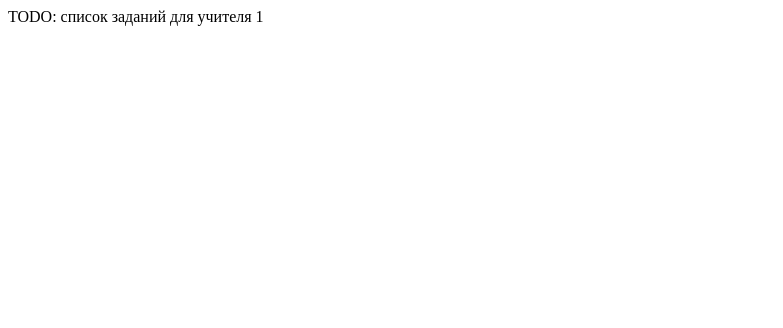
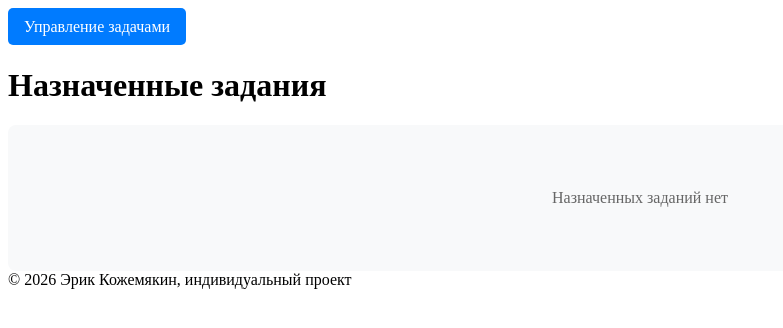
Before and after one commit to SpideErik/top_it_auto_python_hw_check, a Flask app: page /teachers/ in a window 1280 px wide. Shown: the top 328 px of the page, without its empty margins (0-783 px from the left). Run offline with Flask 3, Linux system fonts and the light colour scheme; a user stored in the database is signed in; tables that the repository leaves empty hold one stand-in row (values such as "Sample post").

Commit message:
Добавил поля в таблицу заданий. Сделал шаблоны страниц с назначенными заданиями. Добавил кнопки переключения страниц для учителя

```diff
--- a/app/models.py
+++ b/app/models.py
@@ -44,4 +44,7 @@ class Assignment(db.Model):
     state = db.Column(db.Enum(AssignmentState), default=AssignmentState.ISSUED, nullable=False)
     issued = db.Column(db.Date, default=date.today)
     deadline = db.Column(db.Date)
-    answer_code = db.Column(db.Text, nullable=False)
+    answer_code = db.Column(db.Text)
+    tests_result = db.Column(db.Text)
+    grade = db.Column(db.String(10))
+    teacher_comment = db.Column(db.Text)
--- a/app/static/css/style.css
+++ b/app/static/css/style.css
@@ -161,6 +161,6 @@
 .task-card { border: 1px solid #ddd; padding: 1.2rem; border-radius: 8px; background: #fff; }
 .task-header { display: flex; justify-content: space-between; align-items: center; margin-bottom: 0.5rem; }
 .btn { padding: 0.6rem 1rem; border: none; border-radius: 5px; cursor: pointer; text-decoration: none; display: inline-block; }
-.btn-assign { background: #007bff; color: white; }
+.btn-blue { background: #007bff; color: white; }
 .btn-create { background: #28a745; color: white; margin-top: 1.5rem; }
 .empty-state { text-align: center; padding: 3rem; color: #666; background: #f8f9fa; border-radius: 8px; }
--- a/app/students/routes.py
+++ b/app/students/routes.py
@@ -1,5 +1,5 @@
 from functools import wraps
-from flask import flash, redirect, url_for
+from flask import flash, redirect, url_for, render_template
 from flask_login import login_required, current_user
 from . import students_bp
 from ..models import User, UserRole
@@ -19,4 +19,4 @@ def for_student(func):
 @login_required
 @for_student
 def profile():
-    return f"TODO: список заданий для студента {current_user.id}"
+    return render_template('students/assignments.html')
--- a/app/teachers/routes.py
+++ b/app/teachers/routes.py
@@ -21,10 +21,10 @@ def for_teacher(func):
 @login_required
 @for_teacher
 def profile():
-    return f"TODO: список заданий для учителя {current_user.id}"
+    return render_template('teachers/assignments.html')
 
 
-@teachers_bp.route('/tasks')
+@teachers_bp.route('/task_list')
 @login_required
 @for_teacher
 def task_list():
--- /dev/null
+++ b/app/templates/teachers/assignments.html
@@ -0,0 +1,24 @@
+{% extends "base.html" %}
+
+{% block navigation %}
+    <div class="nav1">
+        <a href="{{ url_for('teachers.task_list') }}" class="btn btn-blue">
+            Управление задачами
+        </a>
+    </div>
+
+{% endblock %}
+
+{% block content %}
+<div class="list-wrapper">
+    <h1>Назначенные задания</h1>
+
+    {% if False %}
+        <p>TODO</p>
+    {% else %}
+        <div class="empty-state">
+            <p>Назначенных заданий нет</p>
+        </div>
+    {% endif %}
+</div>
+{% endblock %}
```
Also changed, not shown: app/templates/students/assignments.html (added, +15 -0 lines), app/templates/teachers/task_list.html (+10 -1 lines).
